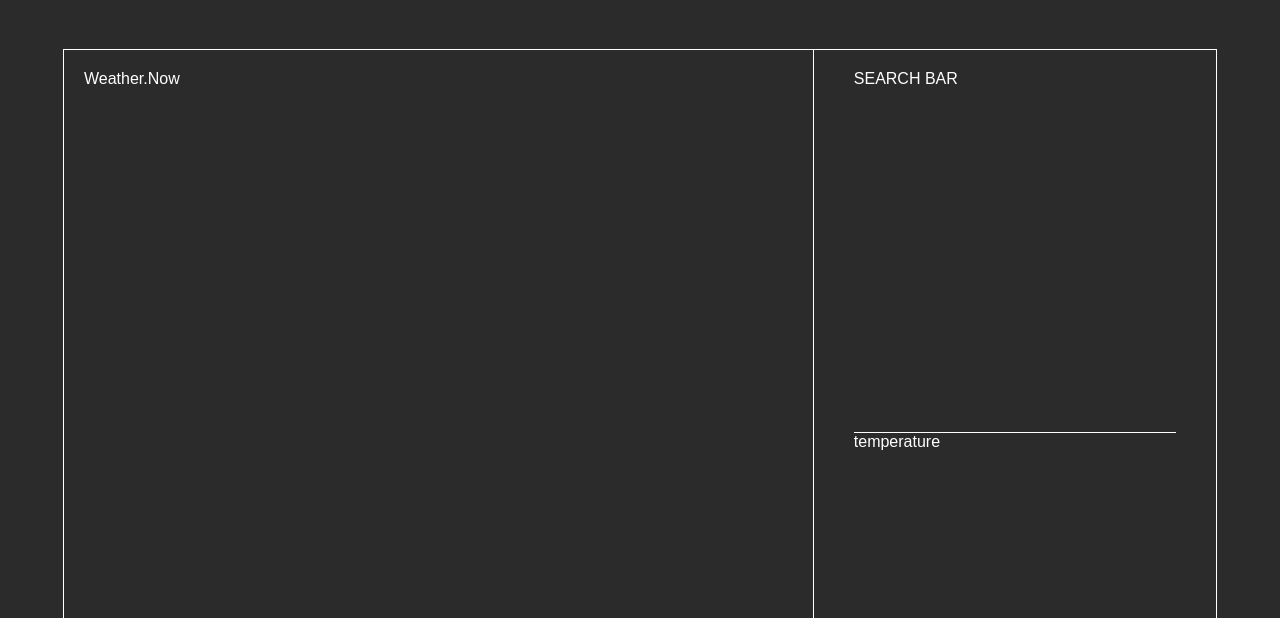
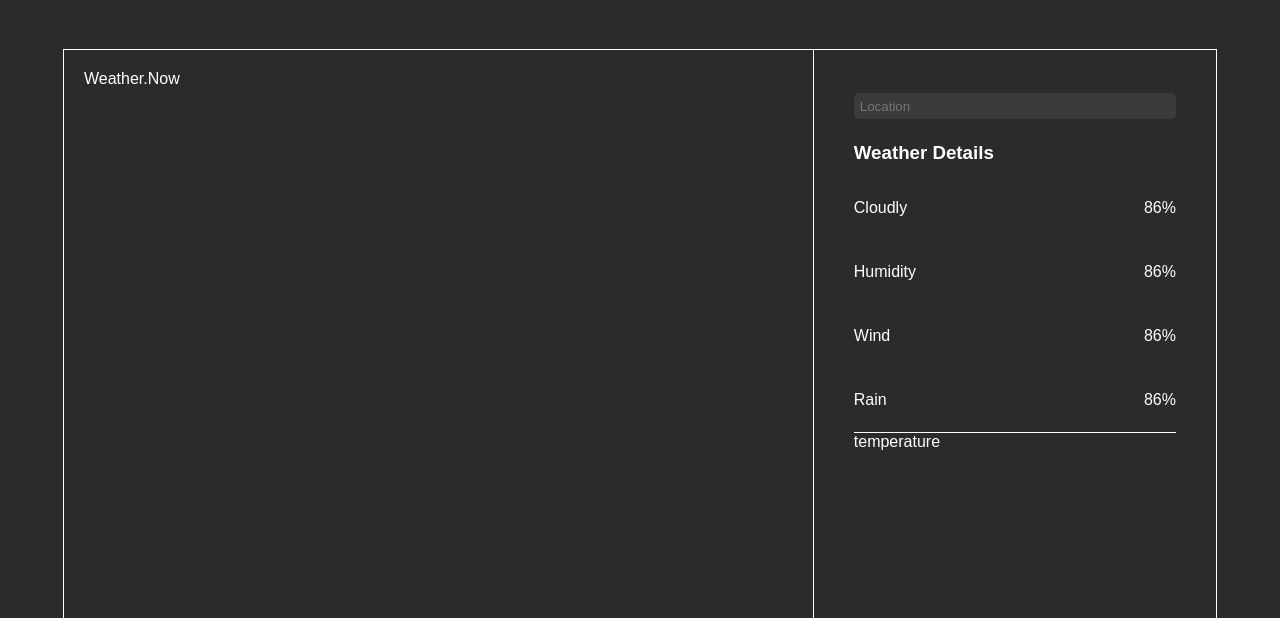
Before and after one commit to Celdama/weather-app, a website built with Parcel: page src/index.html in a window 1280 px wide. Shown: the top 618 px of the page. Built offline with nearby package versions, Linux system fonts and the light colour scheme.

Commit message:
added structure to weather details in html files

```diff
--- a/src/index.html
+++ b/src/index.html
@@ -34,7 +34,18 @@
       </div>
       <div class="right">
         <div class="top">
-          SEARCH BAR
+          <div class="search">
+            <input type="search" name="#" id="#" placeholder="Location">
+          </div>
+          <div class="weather-details">
+            <h3>Weather Details</h3>
+            <div>
+              <p>Cloudly <span>86%</span></p>
+              <p>Humidity <span>86%</span></p>
+              <p>Wind <span>86%</span></p>
+              <p>Rain <span>86%</span></p>
+            </div>
+          </div>
         </div>
         <div class="bottom">
           temperature
--- a/src/styles/component/app.scss
+++ b/src/styles/component/app.scss
@@ -82,9 +82,53 @@
       width: 35%;
 
       .top {
+        display: flex;
+        flex-direction: column;
         // outline: 1px solid white;
         height: 55%;
         border-bottom: 1px solid white;
+
+        .search {
+          display: flex;
+          justify-content: center;
+          align-items: center;
+          height: 20%;
+
+          input {
+            width: 100%;
+            height: 26px;
+            border-radius: 5px;
+            padding: 6px;
+            border: none;
+            background-color: rgb(59, 59, 59);
+            color: white;
+          }
+        }
+
+        .weather-details {
+          display: flex;
+          flex-direction: column;
+          // outline: 1px solid red;
+          flex: 1;
+
+          h3 {
+            padding-bottom: 12px;
+          }
+
+          div {
+            display: flex;
+            flex-direction: column;
+            justify-content: space-around;
+            flex: 1;
+            // outline: 1px solid yellow;
+          }
+
+          p {
+            display: flex;
+            justify-content: space-between;
+            padding:  6px 0;
+          }
+        }
       }
 
       .bottom {
```
